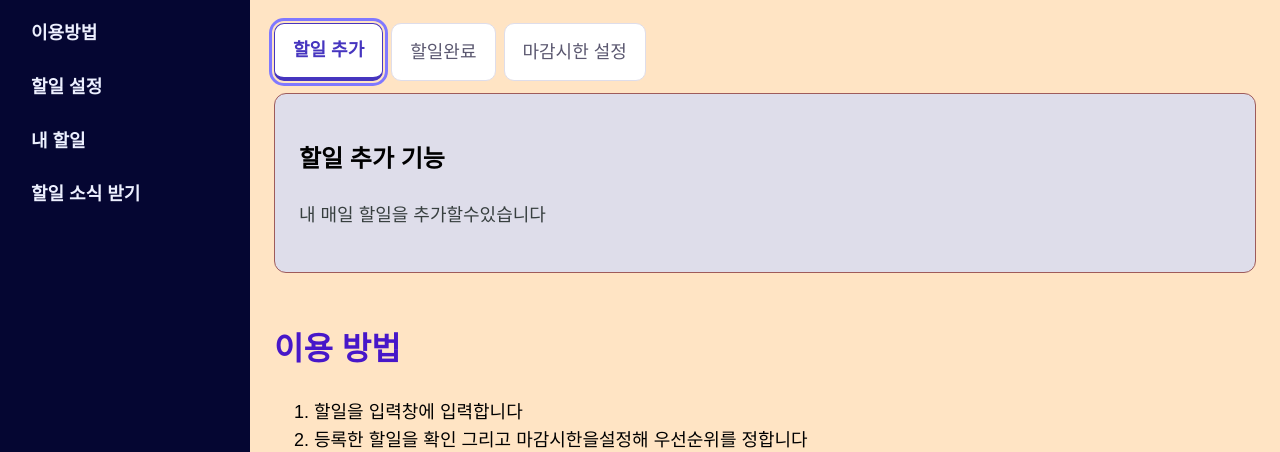
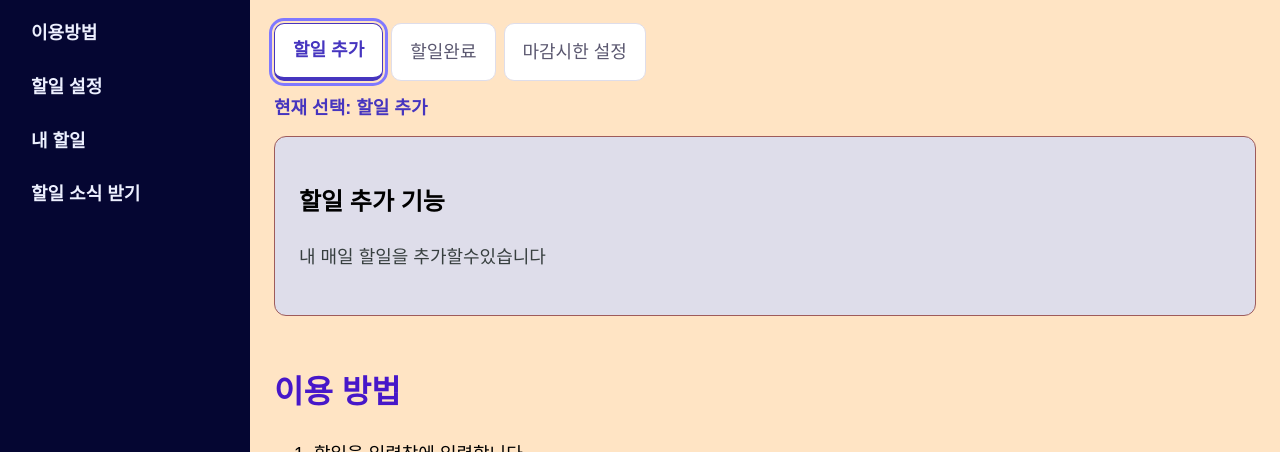
Before and after one commit to ppp-208/uiuxprogramming, a plain HTML site: page index.html in a window 1280 px wide. Both pictures are taken after a click on the tab "할일 추가". Shown: the part 873-1325 px from the top of the page. Drawn offline with Linux system fonts and the light colour scheme.

Commit message:
12주차 실습

```diff
--- a/index.html
+++ b/index.html
@@ -89,6 +89,8 @@
           마감시한 설정
         </button>
       </div>
+
+      <p id="tab-status" class="tab-status" aria-live="polite">현재 선택: 할일 추가</p>
 
       <div
         id="features-add"
--- a/script.js
+++ b/script.js
@@ -90,6 +90,7 @@ agreeCheck.addEventListener("change", handleAgreeChange);
 
 const tabs = document.querySelectorAll(".tab");
 const panels = document.querySelectorAll(".panel");
+const tabStatus = document.querySelector("#tab-status");
 
 function resetTabsAndPanels() {
     tabs.forEach(function (tab) {
@@ -111,6 +112,8 @@ function activateTab(clickedTab) {
 
     targetPanel.classList.add("is-active");
     targetPanel.hidden = false;
+
+    tabStatus.textContent = "현재 선택: " + clickedTab.textContent.trim();
 }
 
 function handleTabClick(envent) {
--- a/style.css
+++ b/style.css
@@ -327,6 +327,16 @@ body.dark .subscribe-card{
 
 .panel[hidden]{
     display: none;
+}
+
+.tab-status{
+    margin: 0 0 12px;
+    color: #4635bf;
+    font-weight: 700;
+}
+
+body.dark .tab-status{
+    color: aquamarine;
 }
 
 body.dark .tab{
```
